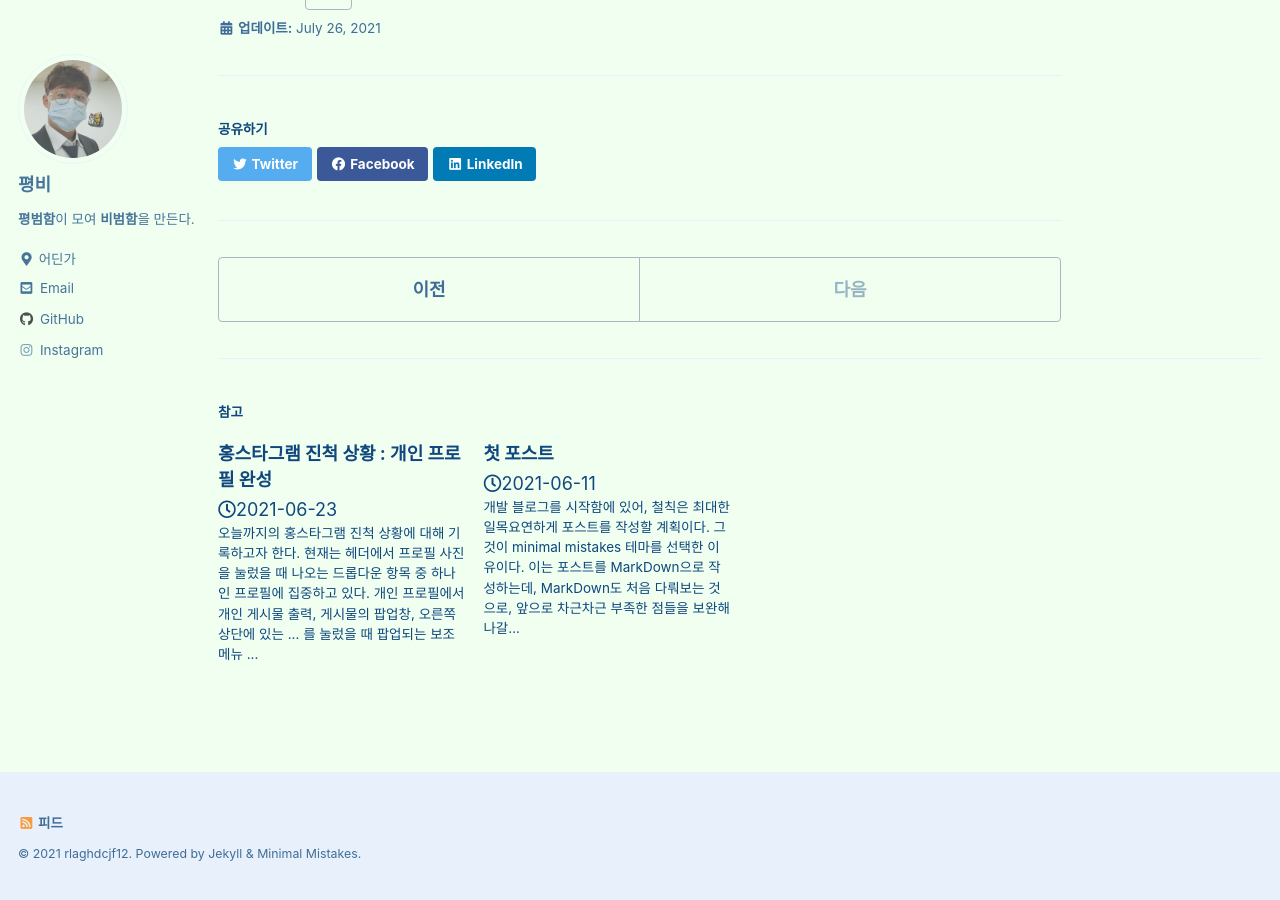
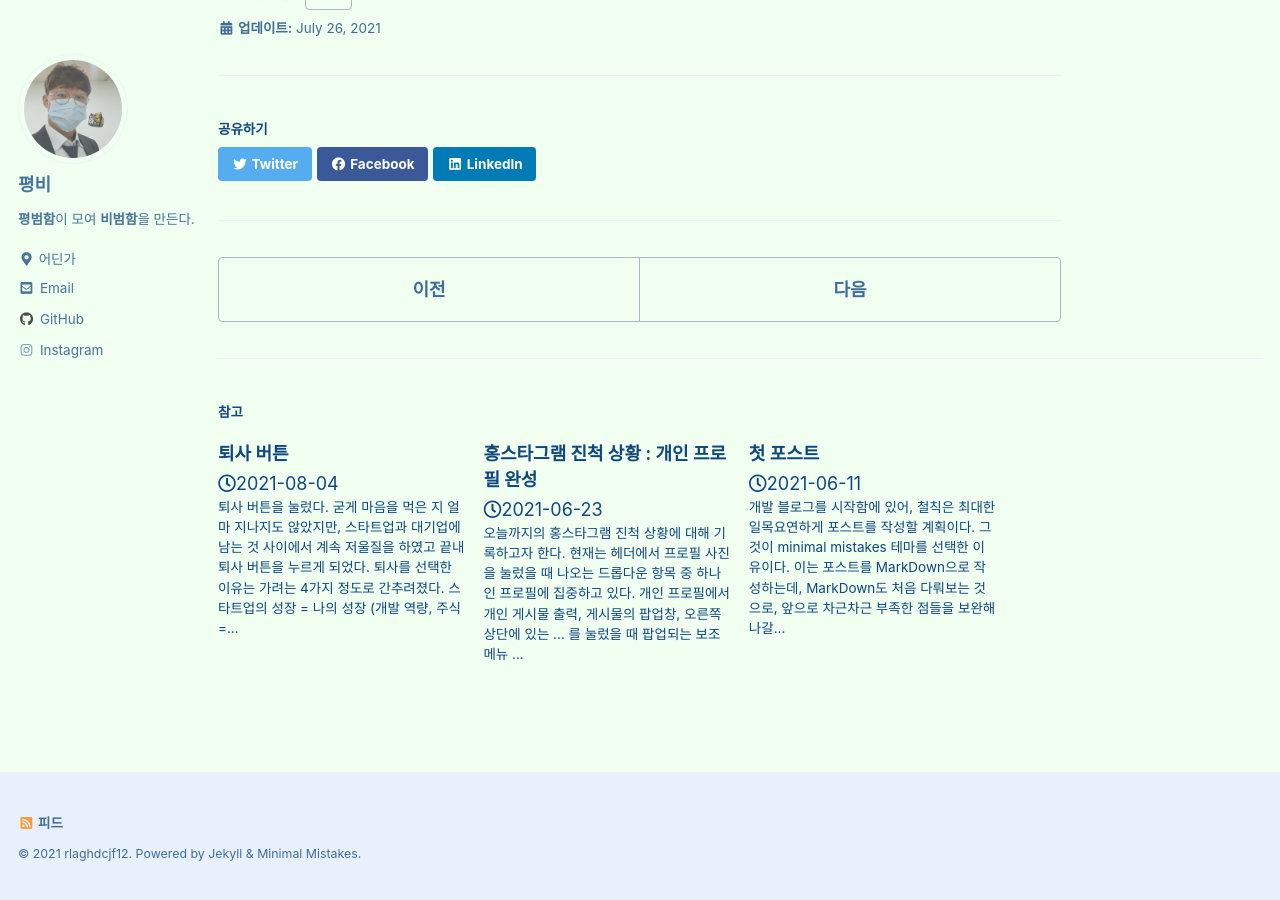
Before and after one commit to rlaghdcjf12/rlaghdcjf12.github.io, a Jekyll site: the page built from _posts/daily/2021-07-24-developer3rd.md, in a window 1280 px wide and 900 px high, scrolled down 1466 px. Built offline with Jekyll 4.4.1, drawn with Linux system fonts in a browser that asks for light colours; cached includes are drawn as plain includes; some of the changed lines change nothing that is shown.

Commit message:
[POST] '퇴사 버튼'

````diff
--- a/_posts/daily/2021-07-24-developer3rd.md
+++ b/_posts/daily/2021-07-24-developer3rd.md
@@ -11,7 +11,7 @@ tags: 커리어
 
 동생과 대화를 하는 중, 이런 비유를 들었었다.
 
-![minimal mistakes][ship]{: .align-center}
+![원양 어선][ship]{: .align-center}
 
 `원양어선이 너무 힘들어서 탈출했더니, 가라앉는 배에 탑승했다.`
 
--- /dev/null
+++ b/_posts/daily/2021-08-04-teamChange.md
@@ -0,0 +1,66 @@
+---
+permalink: /daily/3
+title: "퇴사 버튼"
+date: 2021-08-04 00:11:12 -0400
+categories: 일상
+tags: 커리어
+---
+퇴사 버튼을 눌렀다.
+
+![퇴사][free]{: .align-center}
+
+굳게 마음을 먹은 지 얼마 지나지도 않았지만, 스타트업과 대기업에 남는 것 사이에서 계속 저울질을 하였고 끝내 퇴사 버튼을 누르게 되었다.
+
+퇴사를 선택한 이유는 가려는 4가지 정도로 간추려졌다.
+1. 스타트업의 성장 = 나의 **성장** (개발 역량, 주식 = 돈 ...)
+2. 회사는 망할 수 있지만, 내가 쌓은 **기술 역량**은 영원하다. 개발 역량만 뛰어나다면 스타트업 가더라도 다시 대기업 갈 수 있다!
+3. 현재 회사에서 역량 더 쌓고 3년 뒤, 5년 뒤에 스타트업으로 가려고 해도, 결혼을 하고 책임져야 할 가정이 생기면 현실에 부딪혀 **도전**을 하기 쉽지 않다.
+4. 연봉. 스타트업은 안정화 된 스타트업과 초기 스타트업으로 나뉜다. 안정화 된 스타트업에서는 자금이 탄탄하기 때문에 연봉을 맞춰줄 수 있지만 큰 성장(자산)을 꾀할 수 없다. **큰 성장**을 노릴 수 있는 초기 스타트업은 자금이 탄탄하지 않아서 어디든 연봉을 낮춰서 갈 수 밖에 없다.
+
+결국 현재는 초라할 수 있지만, 큰 성장을 할 수 있다는 것이 핵심이었고 그 성장이 내 미래를 책임지게 되는 것이었다.
+
+![퇴사][startUp]{: .align-center}
+
+`하이 리스크 하이 리턴 VS 로우 리스크 로우 리턴`
+
+결론부터 말하자면, 퇴사버튼은 눌렀지만 결국 후자를 선택했다. 나를 못 믿어서가 아니라 이 도전이 **굳이 지금일 필요는 없겠다**는 생각을 했다. 스타트업을 가려는 이유 3번에 반하는 결론이었다.
+
+퇴사 버튼을 누르니, 곧바로 현 조직 팀장님으로부터 연락을 받았고, 다음날 면담을 잡아 무려 4시간 반 동안 이야기를 나눴다.
+```
+"퇴사보다는 팀을 바꿔보는 것이 어때요? 인생 선배로서, 학창 시절 나쁜 길로 빠지려는 학생을 보는 것 같아서 그래.
+같은 담당 내에서라면 조직 이동이 어렵지 않아요. 내가 반드시 보내줄게."
+```
+현 담당 내에 웹 개발 전문 조직이 있어서 이쪽으로 이동해보자는 제안이었다.
+
+이야기가 달라졌다. 조직을 바꾼다는 가정이면, 기술 스택은 동일했다. 웹 풀스택 + AWS 클라우드를 배울 수 있었다. 스타트업에 비해 훨씬 좋은 대기업 처우를 받으면서 안정적으로 기술 역량을 쌓을 수 있다.
+
+다시 생각해봤다. 쌓을 수 있는 기술 스택이 동일하다면, **정말 내가 하고 싶은 것이 무엇일까?**
+
+1. 내가 하고 싶은 것이 웹 풀스택 개발인가?
+2. 내가 하고 싶은 것이 스타트업 자체에 도전을 하는 것인가?
+3. 내가 하고 싶은 것이 큰 돈을 버는 것인가?
+
+웹 풀스택이라면 현 회사에서도 배울 수 있게 되었고, 스타트업 자체에 도전하는 것이라면 굳이 지금이지 않아도 할 수 있다. 큰 돈을 버는 것이라면 주식이든 코인이든 다른 방법을 찾아도 된다.
+
+곰곰히 생각해보았다. **이 스타트업이어야만 하는 이유**를. 이 스타트업은 3가지 특징이 있었다.
+
+1. 비즈니스와 서비스 중심. 홍보와 마케팅, 비즈니스 및 서비스로 승부한다
+2. 웹 풀스택 + AWS
+3. 성장가능성 (1년도 채 되지 않았는데 10억 정도 투자 유치 : 시리즈A, 데스 밸리 끝)
+
+차별화된 기술 없이 비즈니스와 서비스 중심이기에 개발자인 나로서는 스타트업에서 일을 하면서 마케팅이나 홍보, 기획에 비해 **영향력**을 발휘할 수가 없었다.
+
+웹 풀스택 및 클라우드는 회사에서도 배울 수 있는데, 이 스타트업에서만 배울 수 있는 **기술**이 없고, 해당 스타트업 서비스의 도메인이 내가 **관심있는 분야**가 아니었다.
+
+내가 성과를 올릴 수록 지분이나 스톡옵션을 더 주는 체계가 아니라, 내가 입사를 하면 임직원으로서 **내 돈을 주고 투자**를 할 수 있고, 그 투자를 한 만큼의 지분을 가지고 회사가 성장하면 그만큼 내 이득을 취하는 것이였다. 이것이야 말로 비트코인 팔고 알트코인 풀매수하는 격이었다.
+
+---
+
+사실, 우매했다. 이성을 잃었었다. 현재 몸담고 있는 프로젝트가 너무 힘들었다. 그래서 조그만 자극에도 큰 반응을 내게 됬었다. 반발심이었다. 이 정도로 노력을 하면서 일을 할 것이면 스타트업에 가서 일하면 높은 성과를 낼 수 있을 것이라 생각했다. 뒤를 돌아 보지 않았다. 너무 앞만, 위로만 보고 있었다. 팀 변경을 택하는 것으로 정하고 나니 마음이 후련해졌다.
+
+결국, 비즈니스 중심인 그 스타트업이 성공을 한다면 그것은 내 역량이 아니라 **비즈니스의 성공**이라고 생각을 하니 내가 이 스타트업을 가야할 이유가 없었다.
+
+하지만, 이 사태로 나는 팀을 변경할 **터닝 포인트**가 되었다. 그것으로 만족한다!
+
+[free]: ../../assets/images/post/free.jpg
+[startUp]: ../../assets/images/post/start_up.jpg
````
Also changed, not shown: assets/images/post/free.jpg (added), assets/images/post/start_up.jpg (added).
